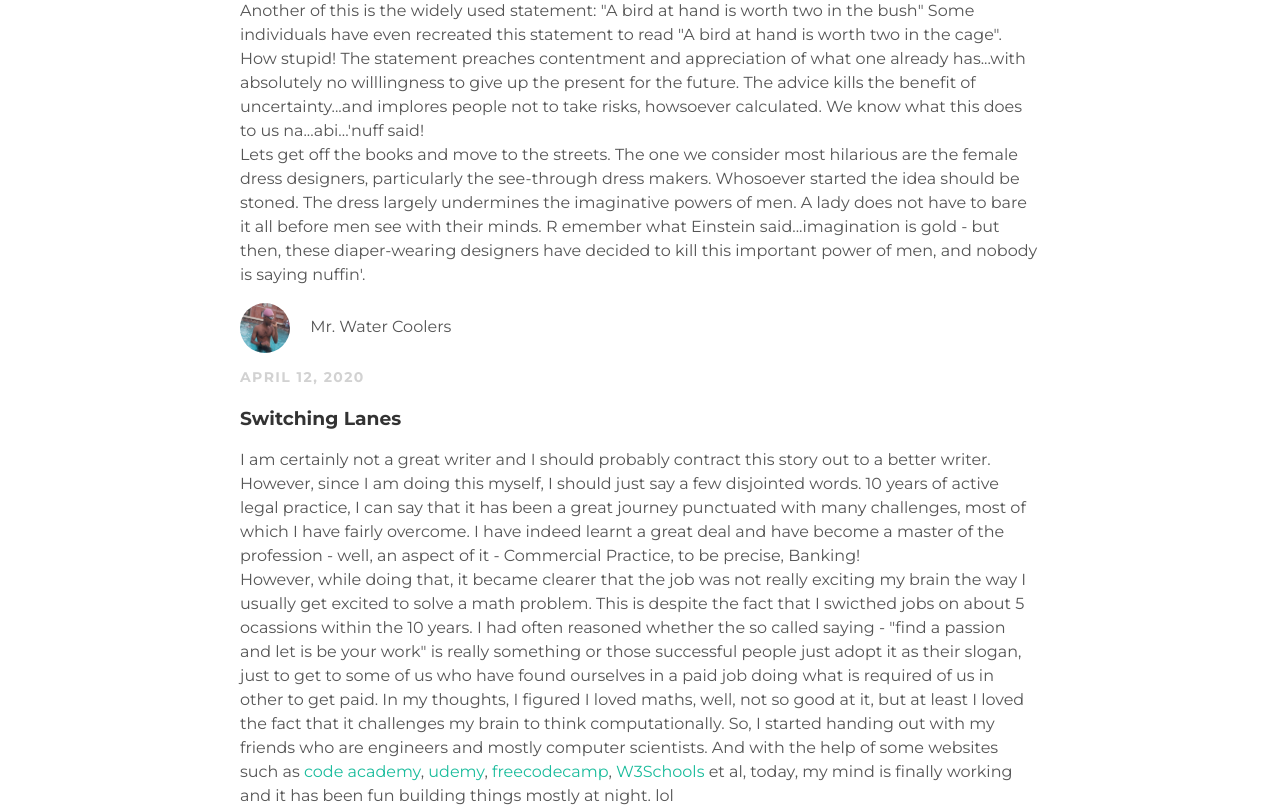
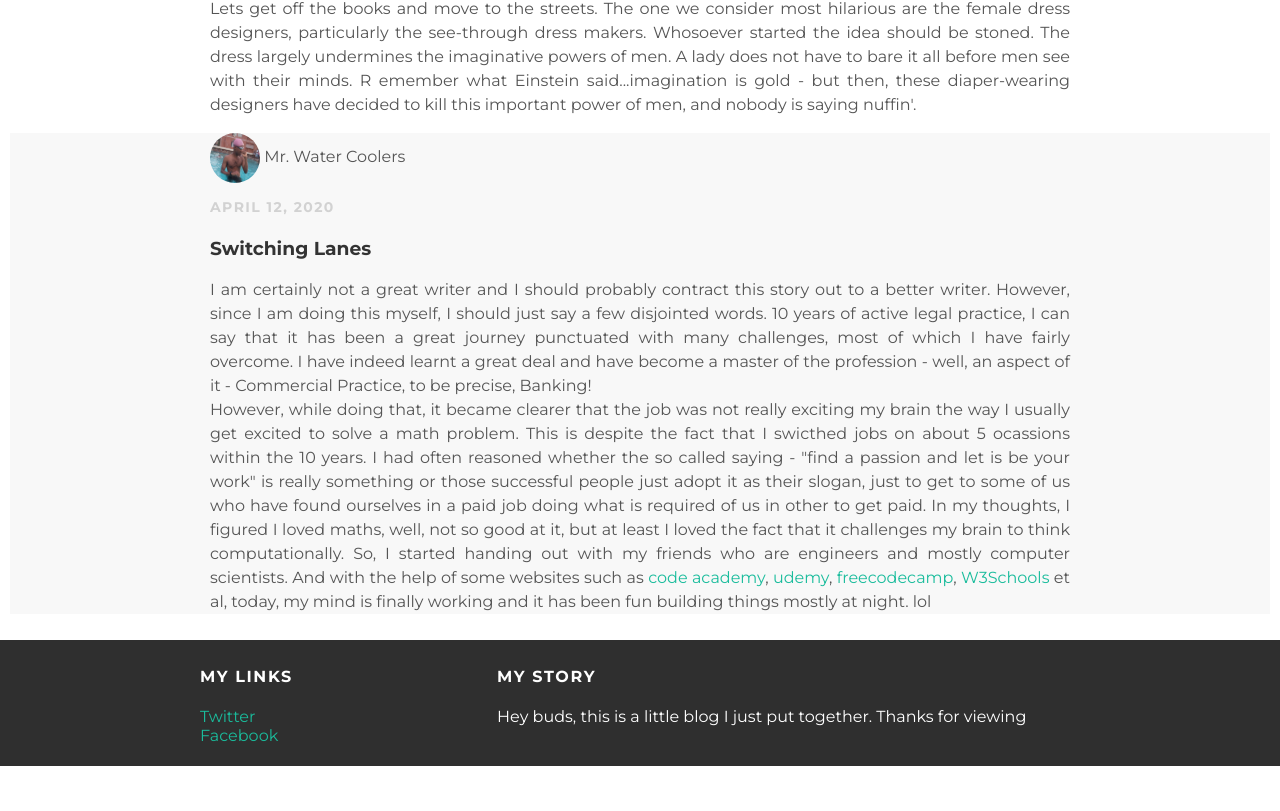
Before and after one commit to wcoolers/myblog, a plain HTML site: page index.html in a window 1280 px wide. Shown: the part 1118-1929 px from the top of the page. After the commit the page ends 1884 px from the top, so only its background shows below. Drawn offline with Linux system fonts and the light colour scheme.

Commit message:
Update styles.css

```diff
--- a/styles.css
+++ b/styles.css
@@ -1,8 +1,9 @@
 @import url(http://fonts.googleapis.com/css?family=Montserrat:400,700);
+
 body {
   color: #555;
   margin: 0;
-  font-family: Montserrat, sans-serif;
+  font-family: Montserrat, serif;
 }
 
 #header {
@@ -32,23 +33,28 @@ body {
 }
 #header-nav li {
   display: inline;
-  padding-left: 20px
+  padding-left: 20px;
 }
 .container {
   max-width: 1000px;
   margin: 0 auto;
 }
-/*.post-container:nth-last-child(odd) {
+.post-container:nth-last-child(odd) {
   background-color: #f8f8f8;
-}*/
+}
 #footer {
   background-color: #2f2f2f;
-  padding; 50px 0;
+  padding: 5px 0;
 }
-.column {
-  min-width: 300px;
+.columnA {
+  padding-left: 200px;
   display: inline-block;
+}
+.columnB {
+  padding-left: 200px;
+  padding-top: 0;
   vertical-align: top;
+  display: inline-block;
 }
 #footer h4 {
   color: #fff;
@@ -66,9 +72,7 @@ a:hover {
   color: #f6a623;
 }
 .post, .about {
-  max-width: 800px;
-  margin: 0 auto;
-  padding: 60px 0;
+  padding: 10px;
 }
 .about {
   text-align: center;
@@ -81,9 +85,10 @@ a:hover {
   height: 50px;
   vertical-align: middle;
   border-radius: 50%;
-}
+  margin-left: 200px;
+}.
 .post-author span {
-  margin-left: 16px;
+  margin-left: 15px;
 }
 .post-date {
   color: #d2d2d2;
@@ -91,10 +96,20 @@ a:hover {
   font-weight: bold;
   text-transform: uppercase;
   letter-spacing: 0.1em;
+  margin-left: 200px;
 }
 h1, h2, h3, h4 {
   color: #333;
 }
-p {
+.post-title {
+  margin-left: 200px;
+}
+.post-container p {
   line-height: 1.5;
+  margin-left: 200px;
+  margin-right: 200px;
+  text-align: justify;
 }
+.about-author img {
+  margin-left: 200px;
+}
```
